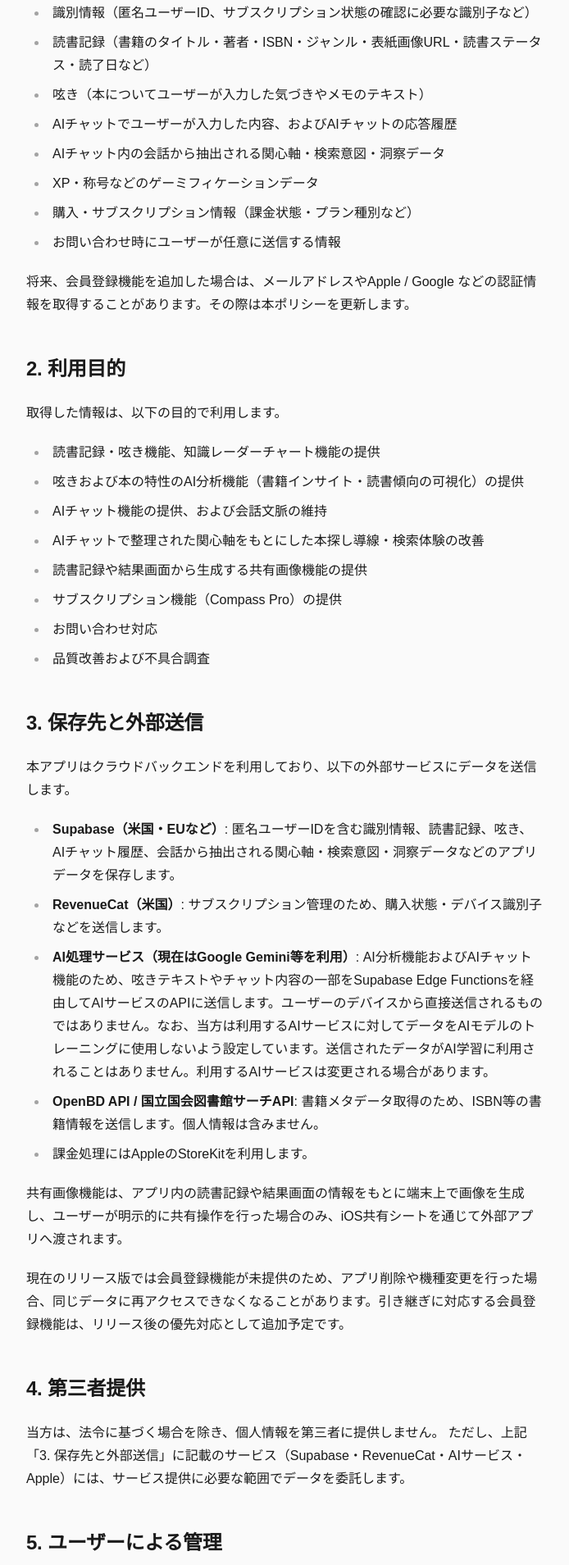
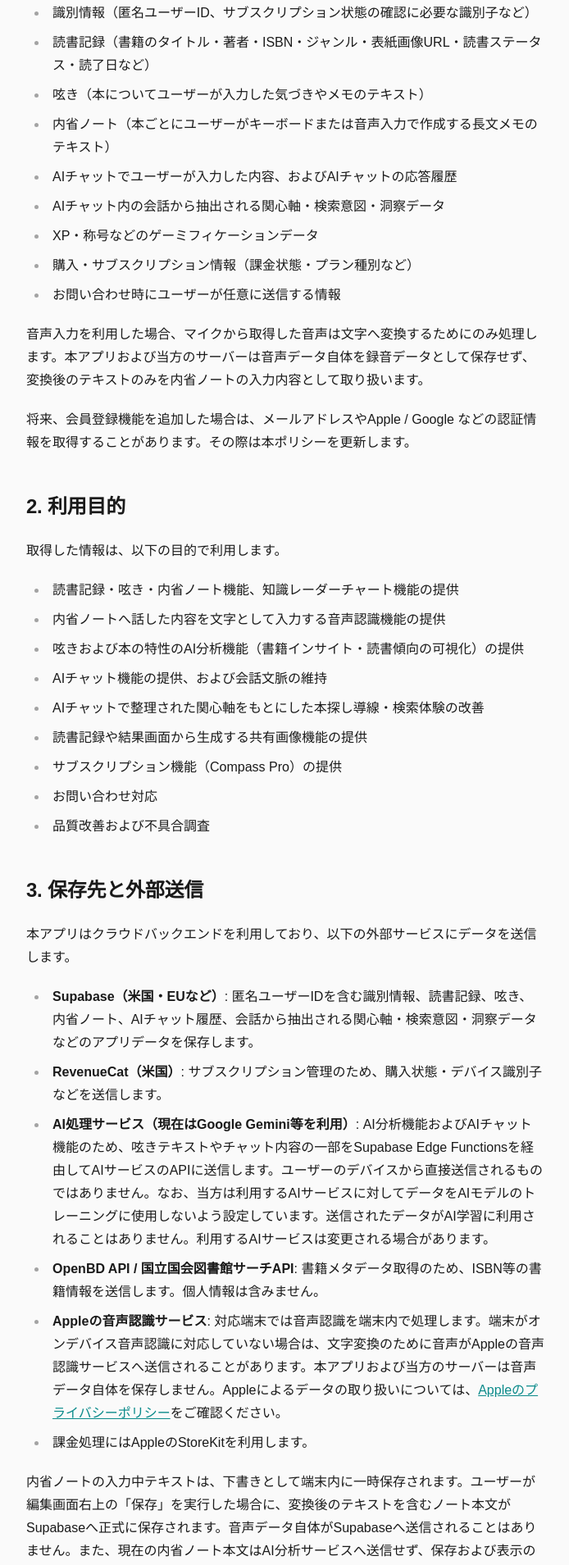
Before and after one commit to growthlab710/doublehub-site, a Next.js app: page /privacy/bookcompass in a window 1280 px wide. Shown: the part 520-2429 px from the top of the page at 82% size, without its empty margins (292-986 px from the left). Built offline with nearby package versions, Linux system fonts and the light colour scheme; no server answers; a web font is replaced by a local one.

Commit message:
docs: BookCompassの音声入力に関するプライバシー表記を更新

```diff
--- a/src/app/(marketing)/privacy/bookcompass/page.tsx
+++ b/src/app/(marketing)/privacy/bookcompass/page.tsx
@@ -10,7 +10,7 @@
 export const metadata: Metadata = {
   title: 'BookCompass プライバシーポリシー',
   description:
-    'iOS 読書アプリ BookCompass のプライバシーポリシー。匿名利用、Supabase との同期、AI チャット機能と外部送信について。',
+    'iOS 読書アプリ BookCompass のプライバシーポリシー。匿名利用、読書記録・内省ノート、音声入力、外部送信について。',
   alternates: { canonical: '/privacy/bookcompass/' },
 };
 
@@ -19,7 +19,7 @@
     <PrivacyLayout
       title="BookCompass プライバシーポリシー"
       productLabel="BookCompass"
-      lastUpdated="2026-04-01"
+      lastUpdated="2026-07-11"
     >
       <p>
         GrowthLab（以下「当方」）は、BookCompass（以下「本アプリ」）で取り扱う情報について、以下のとおり定めます。なお、現在のリリース版の本アプリは会員登録なしで利用でき、アプリ内データは匿名ユーザーIDに紐づいて管理されます。
@@ -33,12 +33,18 @@
           読書記録（書籍のタイトル・著者・ISBN・ジャンル・表紙画像URL・読書ステータス・読了日など）
         </li>
         <li>呟き（本についてユーザーが入力した気づきやメモのテキスト）</li>
+        <li>
+          内省ノート（本ごとにユーザーがキーボードまたは音声入力で作成する長文メモのテキスト）
+        </li>
         <li>AIチャットでユーザーが入力した内容、およびAIチャットの応答履歴</li>
         <li>AIチャット内の会話から抽出される関心軸・検索意図・洞察データ</li>
         <li>XP・称号などのゲーミフィケーションデータ</li>
         <li>購入・サブスクリプション情報（課金状態・プラン種別など）</li>
         <li>お問い合わせ時にユーザーが任意に送信する情報</li>
       </ul>
+      <p>
+        音声入力を利用した場合、マイクから取得した音声は文字へ変換するためにのみ処理します。本アプリおよび当方のサーバーは音声データ自体を録音データとして保存せず、変換後のテキストのみを内省ノートの入力内容として取り扱います。
+      </p>
       <p>
         将来、会員登録機能を追加した場合は、メールアドレスやApple / Google
         などの認証情報を取得することがあります。その際は本ポリシーを更新します。
@@ -47,7 +53,8 @@
       <h2>2. 利用目的</h2>
       <p>取得した情報は、以下の目的で利用します。</p>
       <ul>
-        <li>読書記録・呟き機能、知識レーダーチャート機能の提供</li>
+        <li>読書記録・呟き・内省ノート機能、知識レーダーチャート機能の提供</li>
+        <li>内省ノートへ話した内容を文字として入力する音声認識機能の提供</li>
         <li>呟きおよび本の特性のAI分析機能（書籍インサイト・読書傾向の可視化）の提供</li>
         <li>AIチャット機能の提供、および会話文脈の維持</li>
         <li>AIチャットで整理された関心軸をもとにした本探し導線・検索体験の改善</li>
@@ -64,7 +71,7 @@
       <ul>
         <li>
           <strong>Supabase（米国・EUなど）</strong>:
-          匿名ユーザーIDを含む識別情報、読書記録、呟き、AIチャット履歴、会話から抽出される関心軸・検索意図・洞察データなどのアプリデータを保存します。
+          匿名ユーザーIDを含む識別情報、読書記録、呟き、内省ノート、AIチャット履歴、会話から抽出される関心軸・検索意図・洞察データなどのアプリデータを保存します。
         </li>
         <li>
           <strong>RevenueCat（米国）</strong>:
@@ -79,8 +86,17 @@
           <strong>OpenBD API / 国立国会図書館サーチAPI</strong>:
           書籍メタデータ取得のため、ISBN等の書籍情報を送信します。個人情報は含みません。
         </li>
+        <li>
+          <strong>Appleの音声認識サービス</strong>:
+          対応端末では音声認識を端末内で処理します。端末がオンデバイス音声認識に対応していない場合は、文字変換のために音声がAppleの音声認識サービスへ送信されることがあります。本アプリおよび当方のサーバーは音声データ自体を保存しません。Appleによるデータの取り扱いについては、
+          <a href="https://www.apple.com/legal/privacy/jp/">Appleのプライバシーポリシー</a>
+          をご確認ください。
+        </li>
         <li>課金処理にはAppleのStoreKitを利用します。</li>
       </ul>
+      <p>
+        内省ノートの入力中テキストは、下書きとして端末内に一時保存されます。ユーザーが編集画面右上の「保存」を実行した場合に、変換後のテキストを含むノート本文がSupabaseへ正式に保存されます。音声データ自体がSupabaseへ送信されることはありません。また、現在の内省ノート本文はAI分析サービスへ送信せず、保存および表示のためにのみ利用します。
+      </p>
       <p>
         共有画像機能は、アプリ内の読書記録や結果画面の情報をもとに端末上で画像を生成し、ユーザーが明示的に共有操作を行った場合のみ、iOS共有シートを通じて外部アプリへ渡されます。
       </p>
@@ -96,8 +112,14 @@
 
       <h2>5. ユーザーによる管理</h2>
       <ul>
-        <li>ユーザーはアプリ内で呟きの個別削除、本の記録削除を行えます。</li>
+        <li>ユーザーはアプリ内で呟き、内省ノート、本の記録を個別に削除できます。</li>
         <li>ユーザーはアプリ内でAIチャットの会話履歴を削除できます。</li>
+        <li>
+          内省ノートの入力中に端末内へ一時保存された下書きは、正式保存されるまでサーバーには送信されません。アプリを端末から削除すると、端末内の下書きも削除されます。
+        </li>
+        <li>
+          音声入力は任意の機能です。マイクまたは音声認識の許可は、端末の設定アプリからいつでも変更できます。許可しない場合もキーボードで内省ノートを入力できます。
+        </li>
         <li>
           現在のリリース版では会員登録機能が未提供のため、機種変更時のデータ引き継ぎには対応していません。
         </li>
```
Also changed, not shown: 1 other file (tests, documents, lock files or other folders).
